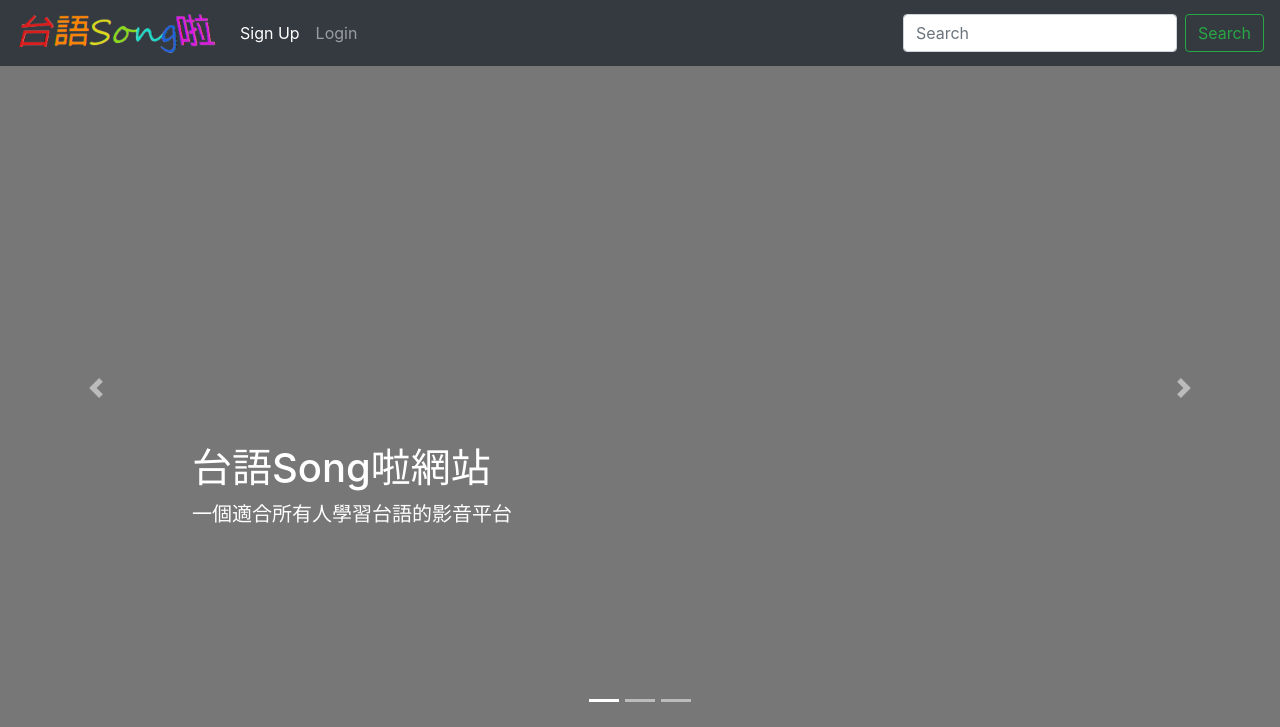
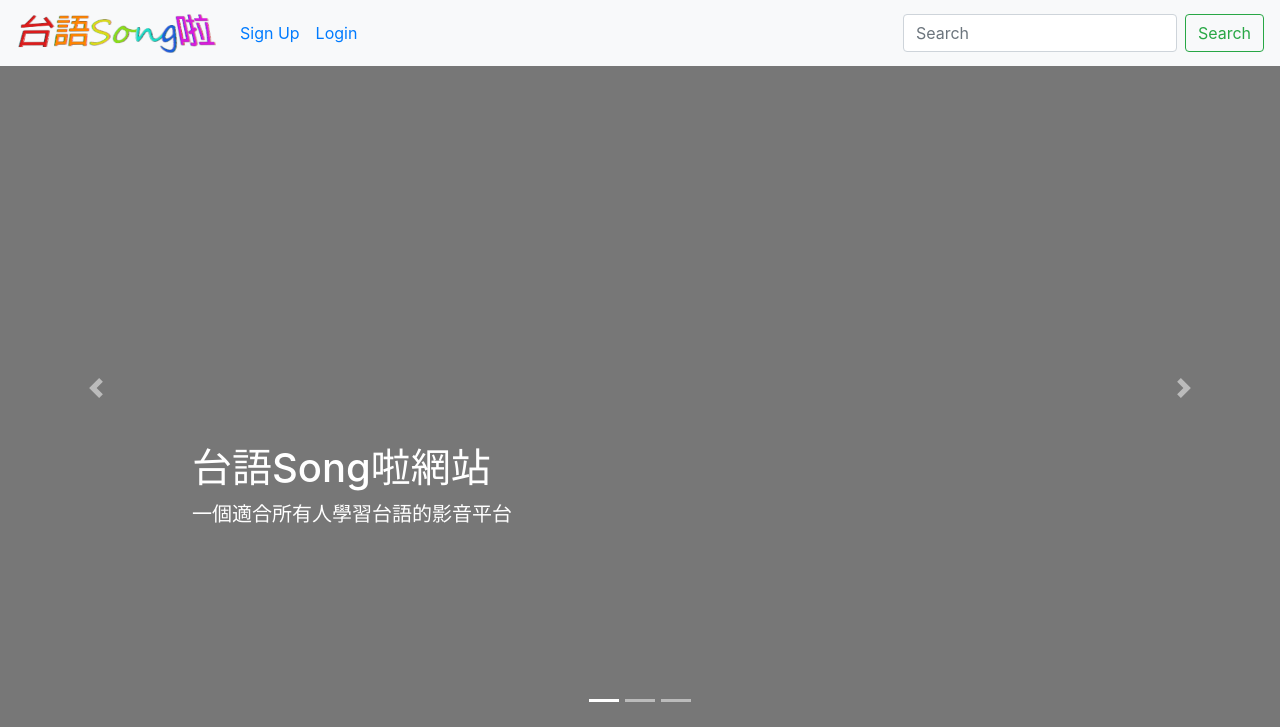
Before and after one commit to rylabcgu/cguProject, a Django app: page / in a window 1280 px wide. Shown: the top 727 px of the page. Run offline with Django 3.2, Linux system fonts and the light colour scheme; some libraries are stand-ins or nearby versions.

Commit message:
新首頁v1.2

```diff
--- a/templates/home.html
+++ b/templates/home.html
@@ -17,18 +17,18 @@
 
 <body>
 <header>
-	<nav class="navbar navbar-expand-md navbar-dark fixed-top bg-dark">
+	<nav class="navbar navbar-expand-md navbar-dark fixed-top bg-light">
 		<a class="navbar-brand" href="/index"><img alt="brand" src="{% static 'images/台語Song啦1.0.png' %}" height="40"></a>
 			<button class="navbar-toggler" type="button" data-toggle="collapse" data-target="#navbarCollapse" aria-controls="navbarCollapse" aria-expanded="false" aria-label="Toggle navigation">
 				<span class="navbar-toggler-icon"></span>
 			</button>
-		<div class="collapse navbar-collapse" id="navbarCollapse">
+		<div class="collapse navbar-collapse" id="navbarCollapse" style="">
 			<ul class="navbar-nav mr-auto">
 				<li class="nav-item active">
-					<a class="nav-link" href="/accounts/signup">Sign Up<span class="sr-only">(current)</span></a>
+					<a class="nav-link text-primary" href="/accounts/signup">Sign Up<span class="sr-only">(current)</span></a>
 				</li>
 				<li class="nav-item">
-					<a class="nav-link" href="/accounts/login">Login</a>
+					<a class="nav-link text-primary" href="/accounts/login">Login</a>
 				</li>
 			</ul>
 			<form class="form-inline mt-2 mt-md-0">
```
